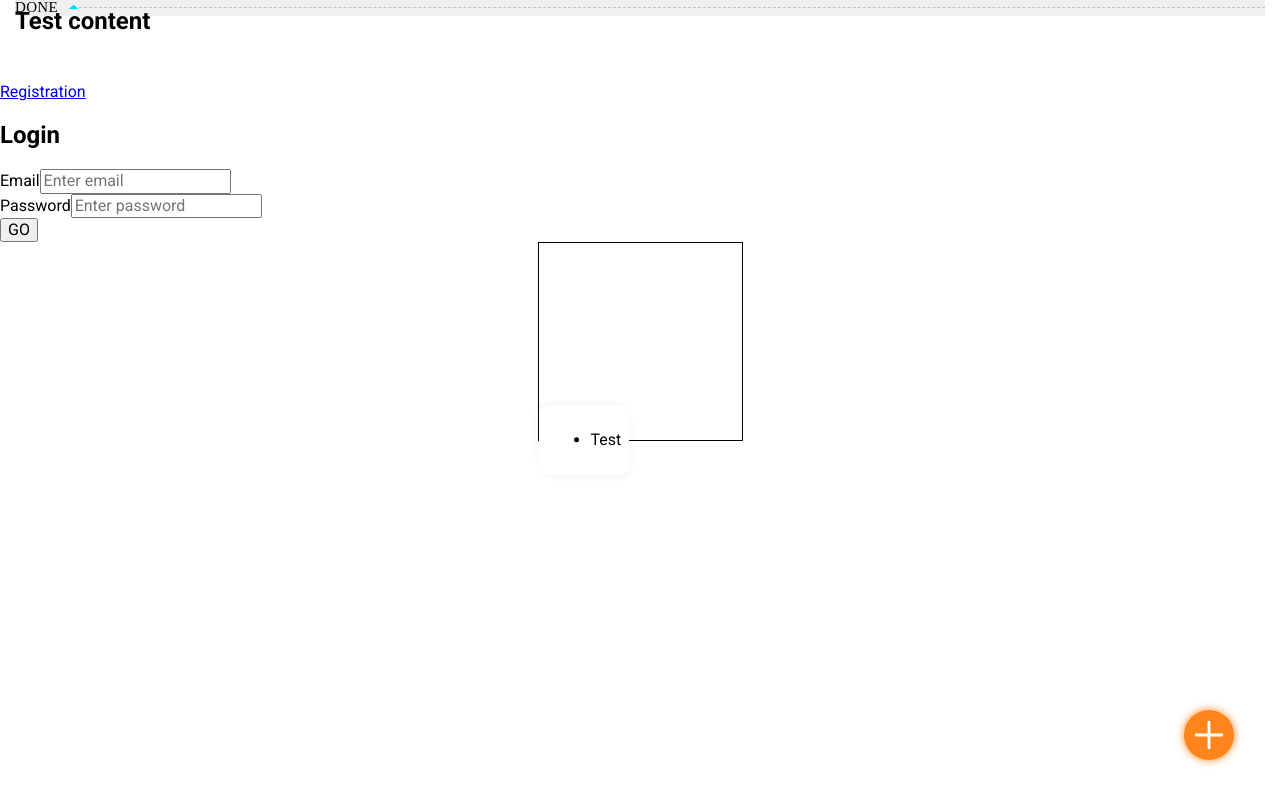
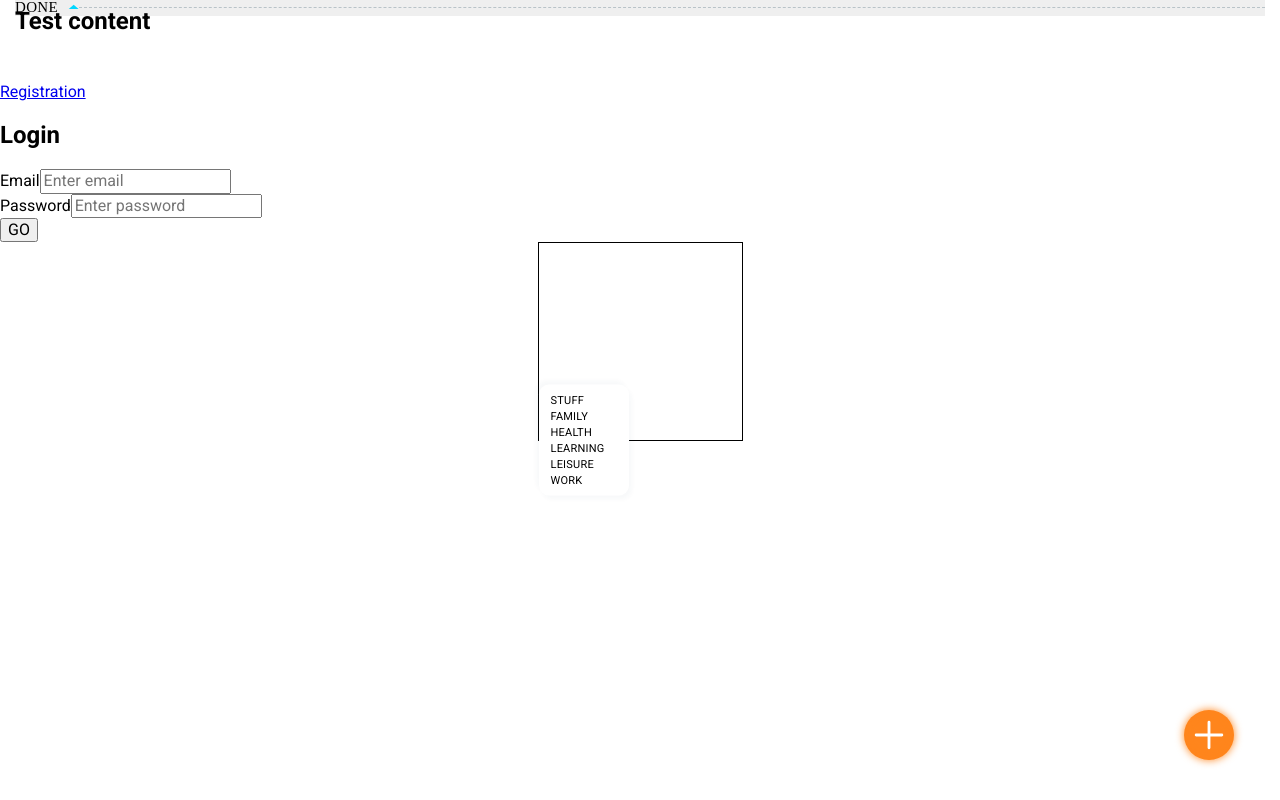
Before and after one commit to VolodymyrBuzinov/dashboard, a React (Create React App) app: page / in a window 1280 px wide. Both pictures are taken after a click on the element 640 px from the left and 341 px from the top of the page. Built offline with nearby package versions, Linux system fonts and the light colour scheme.

Commit message:
markup and style

```diff
--- /dev/null
+++ b/src/Components/Category/Category.jsx
@@ -0,0 +1,15 @@
+import style from './Category.module.scss'
+
+const Category = ({items}) => {
+    return (
+        <>
+        <ul className={style.Category__list}>
+            {items.map((item, index)=>
+                <li key={index} className={style.Category__item}>{item}</li>
+            )}
+        </ul>
+        </>
+    )
+}
+
+export default Category
--- /dev/null
+++ b/src/Components/Category/Category.module.scss
@@ -0,0 +1,21 @@
+@import '../../Utils/utils.scss';
+
+.Category__list {
+  @extend %list-throw;
+}
+
+.Category__item {
+  font-size: 11px;
+  line-height: 1;
+  letter-spacing: 0.02em;
+  text-transform: uppercase;
+
+  &:not(:last-child) {
+    margin-bottom: 5px;
+  }
+
+  &:hover {
+      cursor: pointer;
+    color: $secondary-text;
+  }
+}
--- a/src/Components/TemplateTodo/TemplateTodo.js
+++ b/src/Components/TemplateTodo/TemplateTodo.js
@@ -3,6 +3,9 @@ import { useDispatch } from 'react-redux';
 import Modal from '../Modal/Modal';
 import { onClickBtnCreate } from '../../Redux/Actions/onClickBtnCreate-action';
 import Button from '../Button/Button';
+import Category from '../Category/Category'
+
+const LIST_CATEGORY = ['stuff', 'family', 'health', 'learning', 'leisure', 'work']
 
 const TemplateTodo = () => {
   const dispatch = useDispatch();
@@ -28,9 +31,7 @@ const TemplateTodo = () => {
       >
         {showModal && (
           <Modal onClose={toggleModal} type="category">
-            <ul>
-              <li>Test</li>
-            </ul>
+            <Category items={LIST_CATEGORY} />
           </Modal>
         )}
       </div>
```
